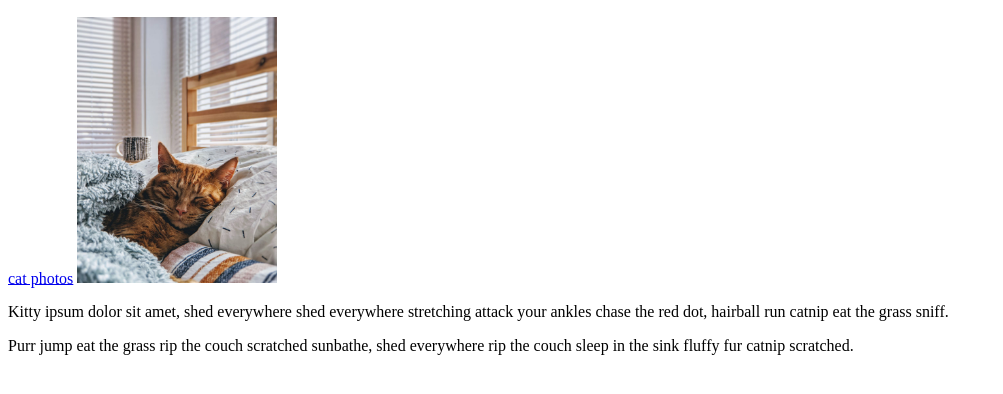
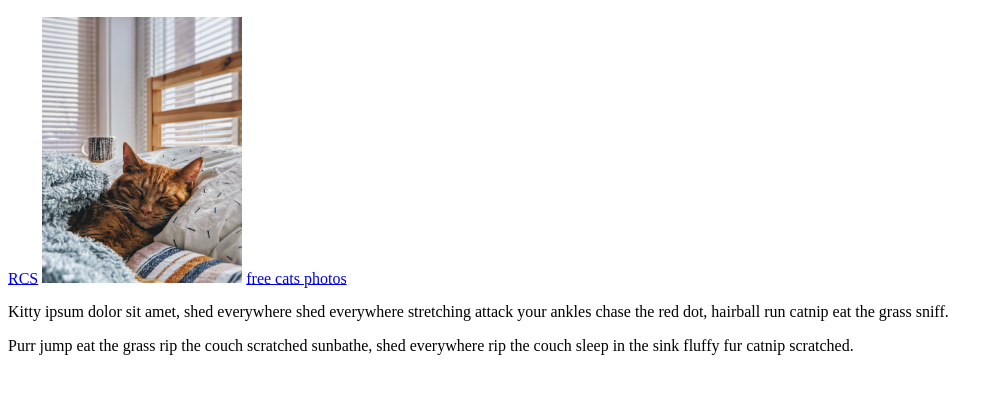
Before and after one commit to iveta134/iveta1, a plain HTML site: page catapp.html in a window 1280 px wide. Shown: the part 110-504 px from the top of the page, without its empty margins (0-1003 px from the left). Drawn offline with Linux system fonts and the light colour scheme.

Commit message:
Added achor RCS

```diff
--- a/catapp.html
+++ b/catapp.html
@@ -10,10 +10,10 @@
     <h1>Cats</h1>
     <h2>CatPhotoApp</h2>
 <main>
-<a href="https://freecatphotoapp.com" target="_blank">cat photos</a>
+<a href="https://rigacoding.lv" target="_blank">RCS</a>
 
   <img src="img/sleeping_cat.jpg" alt="A cute orange cat lying on its back." width="200">
-
+  <a href="https://freecatphotoapp.com">free cats photos</a>
   <p>Kitty ipsum dolor sit amet, shed everywhere shed everywhere stretching attack your ankles chase the red dot, hairball run catnip eat the grass sniff.</p>
   <p>Purr jump eat the grass rip the couch scratched sunbathe, shed everywhere rip the couch sleep in the sink fluffy fur catnip scratched.</p>
 </main>
```
